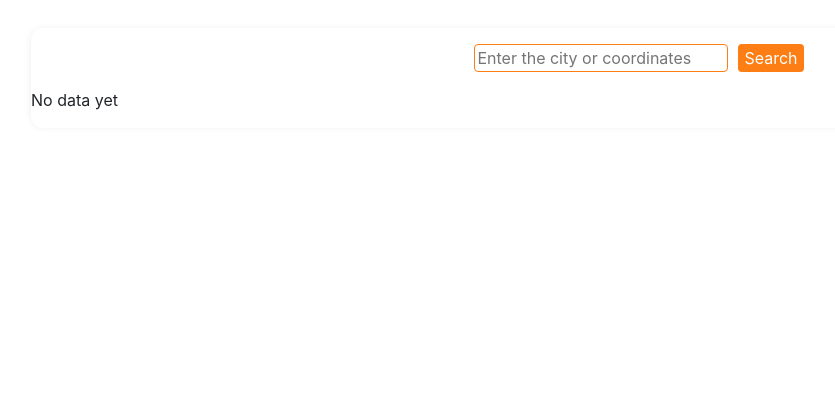
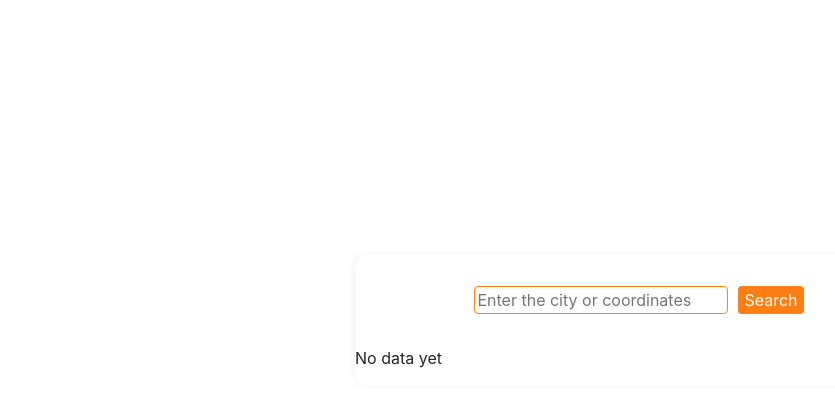
Before and after one commit to Baklaikin/test-work-weather-website, a React (Create React App) app: page / in a window 1280 px wide. Shown: the top 406 px of the page, without its empty margins (1-836 px from the left). Built offline with nearby package versions, Linux system fonts and the light colour scheme; no server answers; the HTML template or start-up script is replaced by a standard one.

Commit message:
changed paddings in main container and increased container height

```diff
--- a/src/App.js
+++ b/src/App.js
@@ -37,12 +37,12 @@ export default App;
 
 const Container = styled.div`
   min-width: 320px;
-  max-width: 100%;
+  max-width: 600px;
   display: flex;
   justify-content: center;
   align-items: center;
-  height: auto;
-  padding: 8px;
+  height: 600px;
+  padding: 16px;
   margin: 20px auto;
   background-color: transparent;
 `;
--- a/src/components/CitySearch.styled.jsx
+++ b/src/components/CitySearch.styled.jsx
@@ -5,7 +5,7 @@ export const Form = styled.form`
   justify-content: center;
   min-width: 280px;
   max-width: 600px;
-  padding: 16px 8px;
+  padding: 32px 16px;
   margin: 0 auto;
 `;
 
--- a/src/hooks/isItWarm.jsx
+++ b/src/hooks/isItWarm.jsx
@@ -1,5 +1,4 @@
-import { dynamicTemp } from "./dynamicTemperature";
-
+import { dynamicTemp } from "./dynamicTemperature"; //Producing rgb color for background;
 export const isItWarm = (temp) => {
   const card = document.querySelector("#tempCard");
   card.style.backgroundColor = dynamicTemp(temp);
--- a/src/views/CurrentTemp.styled.jsx
+++ b/src/views/CurrentTemp.styled.jsx
@@ -2,11 +2,12 @@ import styled from "@emotion/styled";
 
 export const Container = styled.div`
   width: 100%;
-  padding: 8px;
+  padding: 16px;
   margin: 0 auto;
   display: flex;
   flex-direction: column;
   background-color: transparent;
+  align-items: center;
 `;
 
 export const InfoWrapper = styled.div`
@@ -39,4 +40,7 @@ export const Text = styled.p`
   padding: 0;
   font-size: 20px;
   font-weight: 500;
+  &:not(:first-of-type) {
+    display: inline;
+  }
 `;
```
Also changed, not shown: 1 other file (tests, documents, lock files or other folders).
